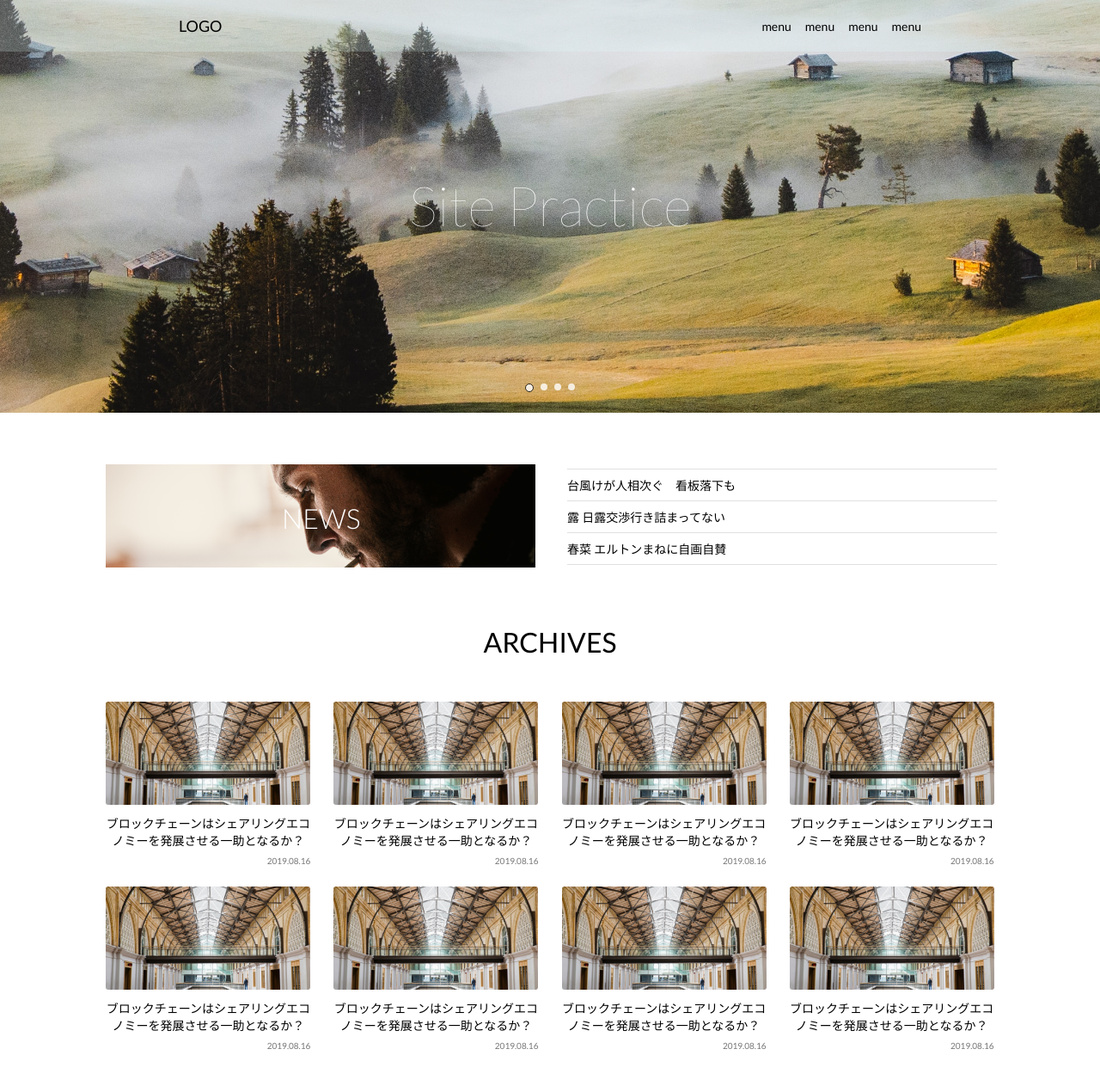
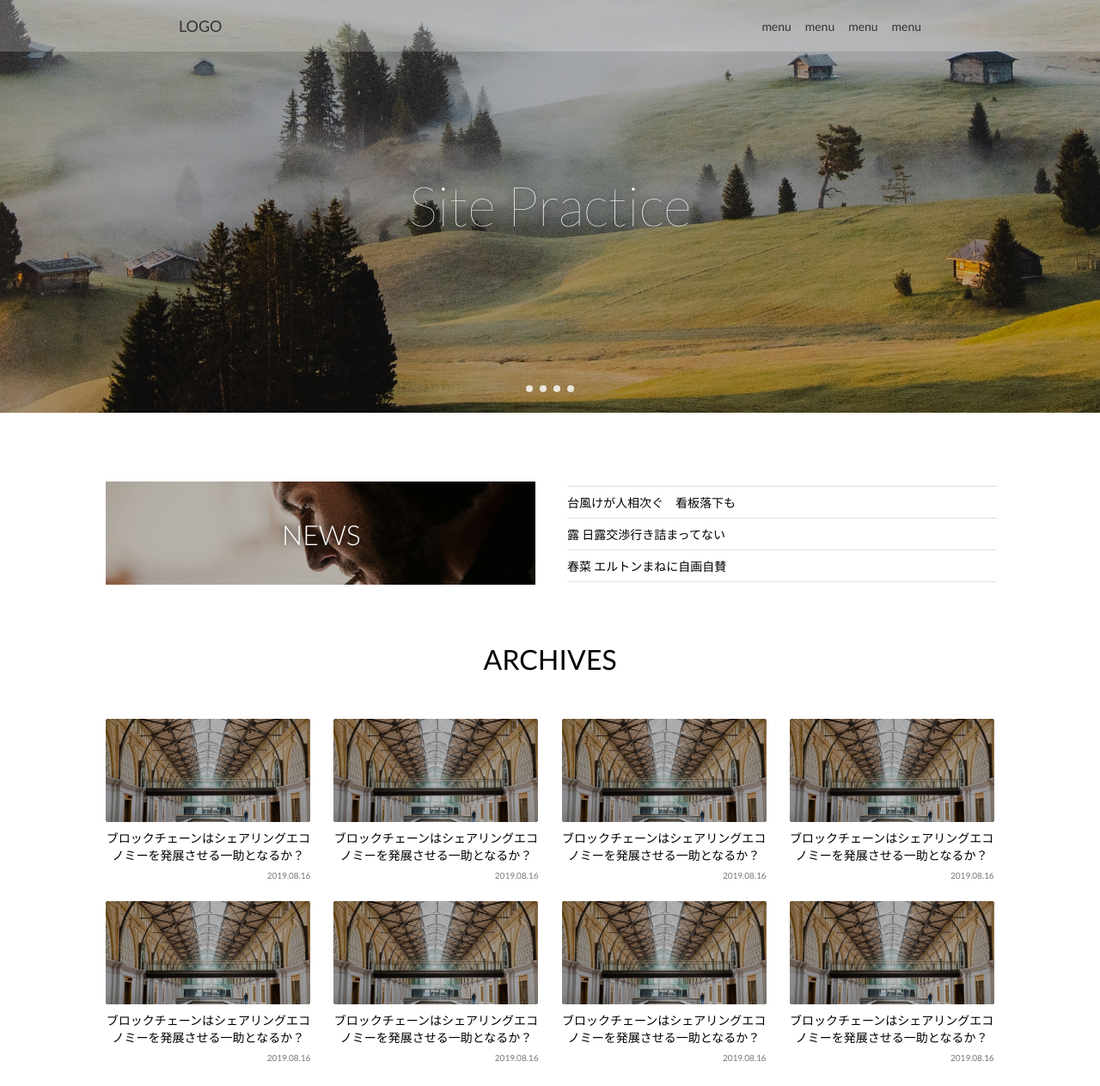
Before and after one commit to satoran/sass_base, a website built with Parcel: page index.html in a window 1280 px wide. Shown: the top 1263 px of the page at 86% size. Built offline with nearby package versions, Linux system fonts and the light colour scheme.

Commit message:
add
added some selectors for darkening the images. modified some classes with BEM.

```diff
--- a/index.html
+++ b/index.html
@@ -1,5 +1,6 @@
 <!DOCTYPE html>
 <html lang="en">
+
 <head>
   <meta charset="UTF-8">
   <meta name="viewport" content="width=device-width, initial-scale=1.0">
@@ -11,6 +12,7 @@
   <!-- ここは編集しない -->
   <title>Document</title>
 </head>
+
 <body>
   <header>
     <div class="menu-bar">
@@ -22,23 +24,21 @@
         <li><a href="#">menu</a></li>
       </ul>
     </div>
-    </div>
-    </div>
     <div class="title">
       <span>Site Practice</span>
     </div>
     <div class="slide-button">
-      <div class="circle"></div>
-      <div class="circle"></div>
-      <div class="circle"></div>
-      <div class="circle"></div>
+      <div class="slide-button__circle slide-button__circle—-selected"></div>
+      <div class="slide-button__circle"></div>
+      <div class="slide-button__circle"></div>
+      <div class="slide-button__circle"></div>
     </div>
   </header>
   <!-- news -->
   <section class="news">
     <div class="news-image">
       <div class="image-container">
-      <img src="news-image.png">
+        <img src="news-image.png" alt="news-image">
         <span>NEWS</span>
       </div>
     </div>
@@ -58,42 +58,58 @@
     </div>
     <div class="archives-contents">
       <div class="contents-container content-1">
-        <img src="contents-image.png">
+        <div class="image-wrap">
+          <img src="contents-image.png" class="contents-image" alt="contents-image">
+        </div>
         <p class="description">ブロックチェーンはシェアリングエコノミーを発展させる一助となるか？</p>
         <p class="date">2019.08.16</p>
       </div>
       <div class="contents-container content-2">
-        <img src="contents-image.png">
+        <div class="image-wrap">
+          <img src="contents-image.png" class="contents-image" alt="contents-image">
+        </div>
         <p class="description">ブロックチェーンはシェアリングエコノミーを発展させる一助となるか？</p>
         <p class="date">2019.08.16</p>
       </div>
       <div class="contents-container content-3">
-        <img src="contents-image.png">
+        <div class="image-wrap">
+          <img src="contents-image.png" class="contents-image" alt="contents-image">
+        </div>
         <p class="description">ブロックチェーンはシェアリングエコノミーを発展させる一助となるか？</p>
         <p class="date">2019.08.16</p>
       </div>
-      <div class="contents-container content-4">
-        <img src="contents-image.png">
+      <div class="contents-container content-4" >
+        <div class="image-wrap">
+          <img src="contents-image.png" class="contents-image" alt="contents-image">
+        </div>
         <p class="description">ブロックチェーンはシェアリングエコノミーを発展させる一助となるか？</p>
         <p class="date">2019.08.16</p>
       </div>
       <div class="contents-container content-5">
-        <img src="contents-image.png">
+        <div class="image-wrap">
+          <img src="contents-image.png" class="contents-image" alt="contents-image">
+        </div>
         <p class="description">ブロックチェーンはシェアリングエコノミーを発展させる一助となるか？</p>
         <p class="date">2019.08.16</p>
       </div>
       <div class="contents-container content-6">
-        <img src="contents-image.png">
+        <div class="image-wrap">
+          <img src="contents-image.png" class="contents-image" alt="contents-image">
+        </div>
         <p class="description">ブロックチェーンはシェアリングエコノミーを発展させる一助となるか？</p>
         <p class="date">2019.08.16</p>
       </div>
       <div class="contents-container content-7">
-        <img src="contents-image.png">
+        <div class="image-wrap">
+          <img src="contents-image.png" class="contents-image" alt="contents-image">
+        </div>
         <p class="description">ブロックチェーンはシェアリングエコノミーを発展させる一助となるか？</p>
         <p class="date">2019.08.16</p>
       </div>
       <div class="contents-container content-8">
-        <img src="contents-image.png">
+        <div class="image-wrap">
+          <img src="contents-image.png" class="contents-image" alt="contents-image">
+        </div>
         <p class="description">ブロックチェーンはシェアリングエコノミーを発展させる一助となるか？</p>
         <p class="date">2019.08.16</p>
       </div>
@@ -111,4 +127,5 @@
   <script src="./script.js"></script>
   <!-- ここは編集しない -->
 </body>
+
 </html>
--- a/style.scss
+++ b/style.scss
@@ -1,8 +1,9 @@
 $main-color: #000000;
-$sub-color: #FFFFFF;
+$sub-color: #ffffff;
+$shadow: 0px 0px 10px #000000;
 
 * {
-  font-family: 'Lato', sans-serif;
+  font-family: "Lato", sans-serif;
 }
 
 body {
@@ -16,12 +17,47 @@ header {
   width: 100%;
 }
 
+.title {
+  background: url("background-image.png") no-repeat;
+  height: 480px;
+  background-position: center;
+  margin-bottom: 80px;
+  position: relative;
+
+  span {
+    display: inline-block;
+    color: $sub-color;
+    font-size: 64px;
+    font-weight: 100;
+    line-height: 77px;
+    letter-spacing: 0;
+    text-shadow: $shadow;
+    font-style: normal;
+    top: 200px;
+    left: 0;
+    right: 0;
+    margin: auto;
+    position: absolute;
+    z-index: 1;
+  }
+
+  &::before {
+    background-color: rgba(0, 0, 0, 0.26);
+    position: absolute;
+    top: 0;
+    right: 0;
+    bottom: 0;
+    left: 0;
+    content: " ";
+    z-index: 0;
+  }
+}
+
 .menu-bar {
-  z-index: 999;
+  z-index: 1;
   position: absolute;
   top: 0;
   height: 60px;
-  background: rgba(225, 255, 255, 0.2);
   width: 100%;
 
   ul {
@@ -32,7 +68,7 @@ header {
     align-items: center;
     margin: 19px 0 19px 0;
 
-    li{
+    li {
       align-self: center;
     }
 
@@ -47,26 +83,17 @@ header {
       padding: 0 8px 0 8px;
     }
   }
+  &::before {
+    background: $sub-color;
+    opacity: 0.2;
+    position: absolute;
+    top: 0;
+    right: 0;
+    bottom: 0;
+    left: 0;
+    content: " ";
+    z-index: 999;
   }
-
-.title {
-  background: url("background-image.png")no-repeat;
-  height: 480px;
-  background-position: center;
-  margin-bottom: 60px;
-  position: relative;
-
-  span {
-    display: inline-block;
-    color: $sub-color;
-    font-size: 64px;
-    font-weight: 100;
-    line-height: 77px;
-    letter-spacing: 0;
-    font-style: normal;
-    padding: 200px;
-  }
-
 }
 
 .slide-button {
@@ -76,7 +103,7 @@ header {
   width: 100%;
   justify-content: center;
 
-  .circle {
+  &__circle {
     display: inline-block;
     width: 8px;
     height: 8px;
@@ -84,10 +111,10 @@ header {
     background-color: $sub-color;
     opacity: 0.8;
     margin: 0 4px;
+
+    &--selected {
+      border: 1px solid $main-color;
     }
-
-  .circle:first-child {
-    border: 1px solid $main-color;
   }
 }
 
@@ -103,7 +130,19 @@ header {
       float: right;
       position: relative;
       width: 500px;
+      height: 120px;
       margin-right: 17px;
+
+      &::before {
+        background-color: rgba(0, 0, 0, 0.26);
+        position: absolute;
+        top: 0;
+        right: 0;
+        bottom: 0;
+        left: 0;
+        content: " ";
+        z-index: 0;
+      }
     }
 
     img {
@@ -118,6 +157,7 @@ header {
       font-size: 32px;
       font-style: normal;
       font-weight: 300;
+      text-shadow: $shadow;
     }
   }
 }
@@ -135,8 +175,6 @@ header {
     font-size: 16px;
     width: 500px;
 
-
-
     li {
       font-family: Noto Sans JP;
       font-size: 14px;
@@ -146,12 +184,14 @@ header {
       border-bottom: 1px solid rgba(0, 0, 0, 0.12);
     }
 
-    li:first-child {
+    &:first-child {
       border-top: 1px solid rgba(0, 0, 0, 0.12);
     }
   }
 }
 
+
+// archives
 .archives {
   margin: 0;
 
@@ -166,16 +206,25 @@ header {
     padding: 0 100px;
 
     .contents-container {
+      position: relative;
       width: 238px;
       display: inline-block;
       margin: 0 12px;
 
-    img {
+      .image-wrap {
         margin-bottom: 8px;
+        background-color: #000000;
         border-radius: 3px;
+        height: 120px;
+
+        .contents-image {
+          position: relative;
+          border-radius: 3px;
+          opacity: 0.74;
+        }
       }
 
-    .description{
+      .description {
         font-size: 14px;
         font-weight: 700px;
         margin: 0 0 8px;
@@ -192,19 +241,17 @@ header {
 }
 
 // more
-
 .button {
   text-align: center;
 
-  .more-button{
+  .more-button {
     margin: 24px auto 100px;
     width: 300px;
     border: 1px solid $main-color;
     border-radius: 50px;
 
     p {
-    margin: 14px auto;;
-  }
-
+      margin: 14px auto;
     }
   }
+}
```
Also changed, not shown: dist/index.html, 2 other files. Lines whose indentation alone changed are shown as unchanged.
